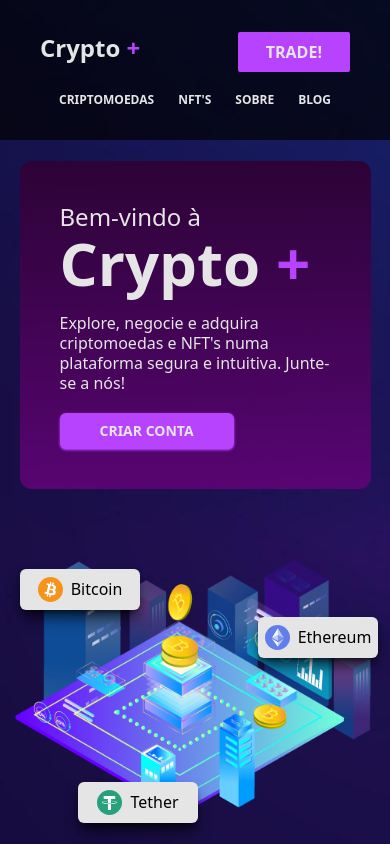
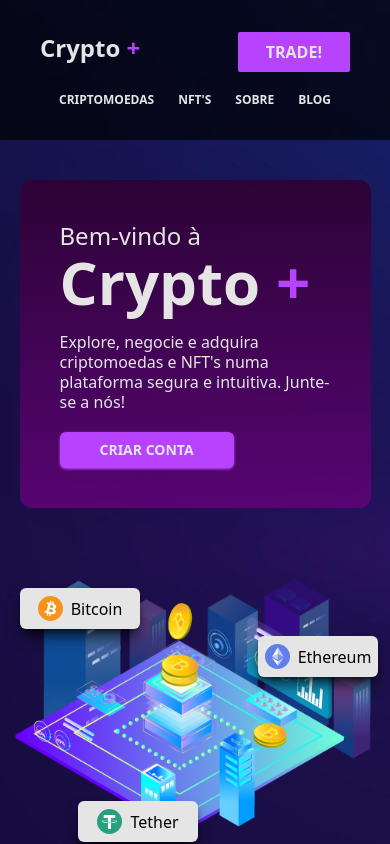
Before and after one commit to viniciusIrikawa/Crypto-, a React (Vite) app: page / in a window 390 px wide. Shown: the top 844 px of the page. Built offline with nearby package versions, Linux system fonts and the light colour scheme; no server answers.

Commit message:
fix: component position fixed in mobile view

```diff
--- a/src/routes/Home.tsx
+++ b/src/routes/Home.tsx
@@ -9,8 +9,8 @@
     <>
       <section className="bg-img-home bg-cover bg-center">
         <Navbar />
-        <div className="h-[90vh] flex md:flex-row flex-col justify-center items-center">
-          <div className="text-white-low md:w-[30vw] w-[90vw] p-10 rounded-xl bg-gradient-to-b from-[#2c0336] to-[#610378db]">
+        <div className="ms:h-[90vh] h-auto flex md:flex-row flex-col justify-center items-center">
+          <div className="text-white-low md:w-[30vw] md:mt-0 mt-10 w-[90vw] p-10 rounded-xl bg-gradient-to-b from-[#2c0336] to-[#610378db]">
             <h2 className="text-2xl font-normal"> Bem-vindo à </h2>
             <h2 className="font-bold text-6xl mb-5">
               Crypto <span className="text-crypto-purple text-6xl"> + </span>
```
